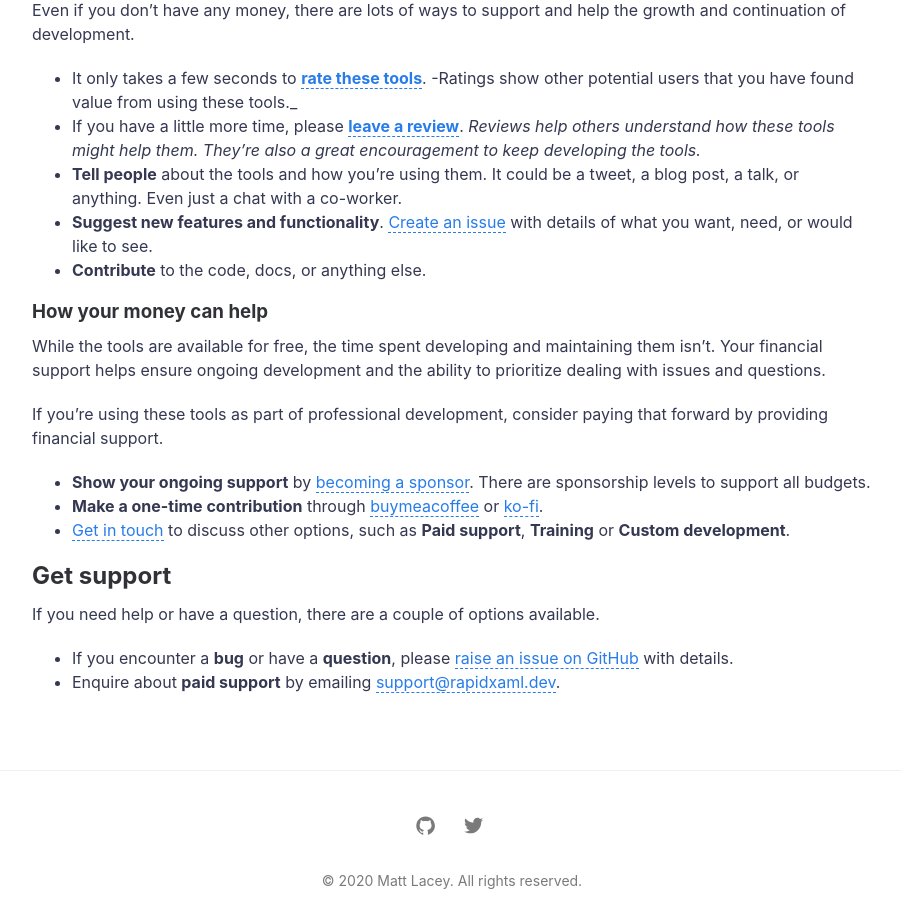
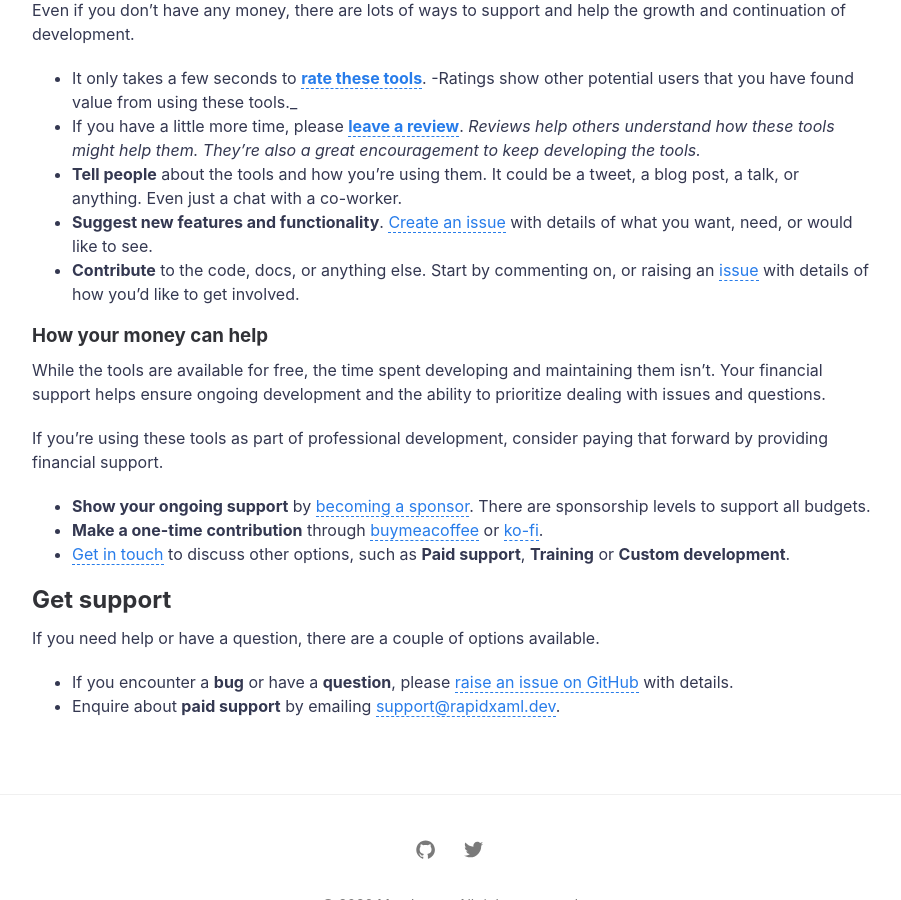
Before and after one commit to mrlacey/RapidXamlDev, a Jekyll site: the page built from support.md, in a window 1280 px wide and 900 px high, scrolled down 562 px. Shown: the whole window, without its empty margins (188-1089 px from the left). Built offline with Jekyll 4.4.1, drawn with Linux system fonts in a browser that asks for light colours.

Commit message:
add issues link to contribute section

```diff
--- a/support.md
+++ b/support.md
@@ -17,7 +17,7 @@ Even if you don't have any money, there are lots of ways to support and help the
 - If you have a little more time, please [**leave a review**](https://marketplace.visualstudio.com/items?itemName=MattLaceyLtd.RapidXamlToolkit&ssr=false#review-details). _Reviews help others understand how these tools might help them. They're also a great encouragement to keep developing the tools._
 - **Tell people** about the tools and how you're using them. It could be a tweet, a blog post, a talk, or anything. Even just a chat with a co-worker.
 - **Suggest new features and functionality**. [Create an issue](https://github.com/mrlacey/Rapid-XAML-Toolkit/issues/new/choose) with details of what you want, need, or would like to see.
-- **Contribute** to the code, docs, or anything else.
+- **Contribute** to the code, docs, or anything else. Start by commenting on, or raising an [issue](https://github.com/mrlacey/Rapid-XAML-Toolkit/issues) with details of how you'd like to get involved.
 
 ### How your money can help
 
```
